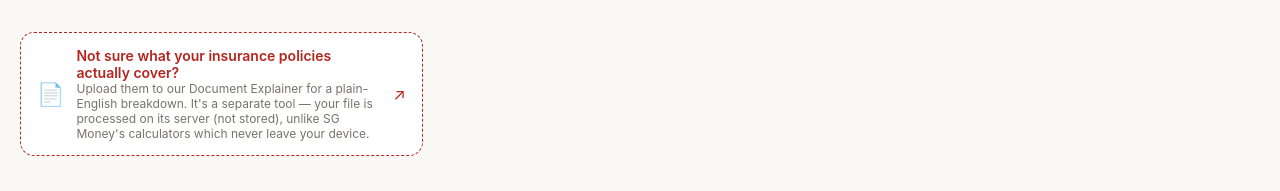
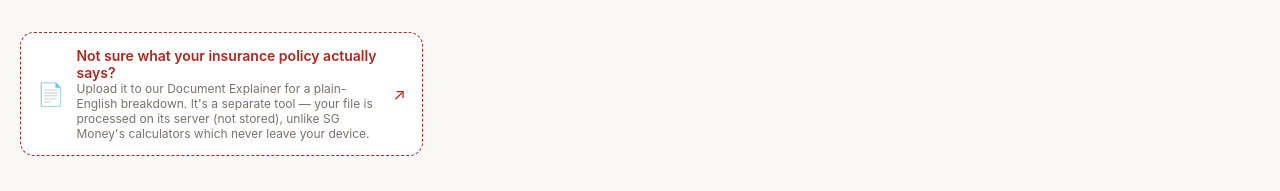
Before and after one commit to macmelvin/SG-Money-CPF-HDB-Calculator, a React (Vite) app: page /retirement-calculator in a window 1280 px wide. Shown: the part 2180-2371 px from the top of the page. Built offline with nearby package versions, Linux system fonts and the light colour scheme.

Commit message:
Update Document Explainer promo copy

```diff
--- a/src/calculators/RetirementCalculator.tsx
+++ b/src/calculators/RetirementCalculator.tsx
@@ -597,10 +597,7 @@ export default function RetirementCalculator() {
         desc="Check out our BTO Planning Tool for eligibility, timelines and flat selection."
       />
 
-      <DocToolsPromo
-        title="Not sure what your insurance policies actually cover?"
-        desc="Upload them to our Document Explainer for a plain-English breakdown. It's a separate tool — your file is processed on its server (not stored), unlike SG Money's calculators which never leave your device."
-      />
+      <DocToolsPromo />
 
       <Disclaimer>
         Assumes 25 years in retirement and steady investment returns — actual markets fluctuate. CPF OA/SA/MediSave
--- a/src/components/CalcShell.tsx
+++ b/src/components/CalcShell.tsx
@@ -220,7 +220,7 @@ export function BtoPromo({
 // they're never stored — which is different from SG Money's calculators,
 // where nothing ever leaves the device. The copy below says so plainly.
 export function DocToolsPromo({
-  title = "Not sure what your policy actually says?",
+  title = "Not sure what your insurance policy actually says?",
   desc = "Upload it to our Document Explainer for a plain-English breakdown. It's a separate tool — your file is processed on its server (not stored), unlike SG Money's calculators which never leave your device.",
 }: {
   title?: string;
```
